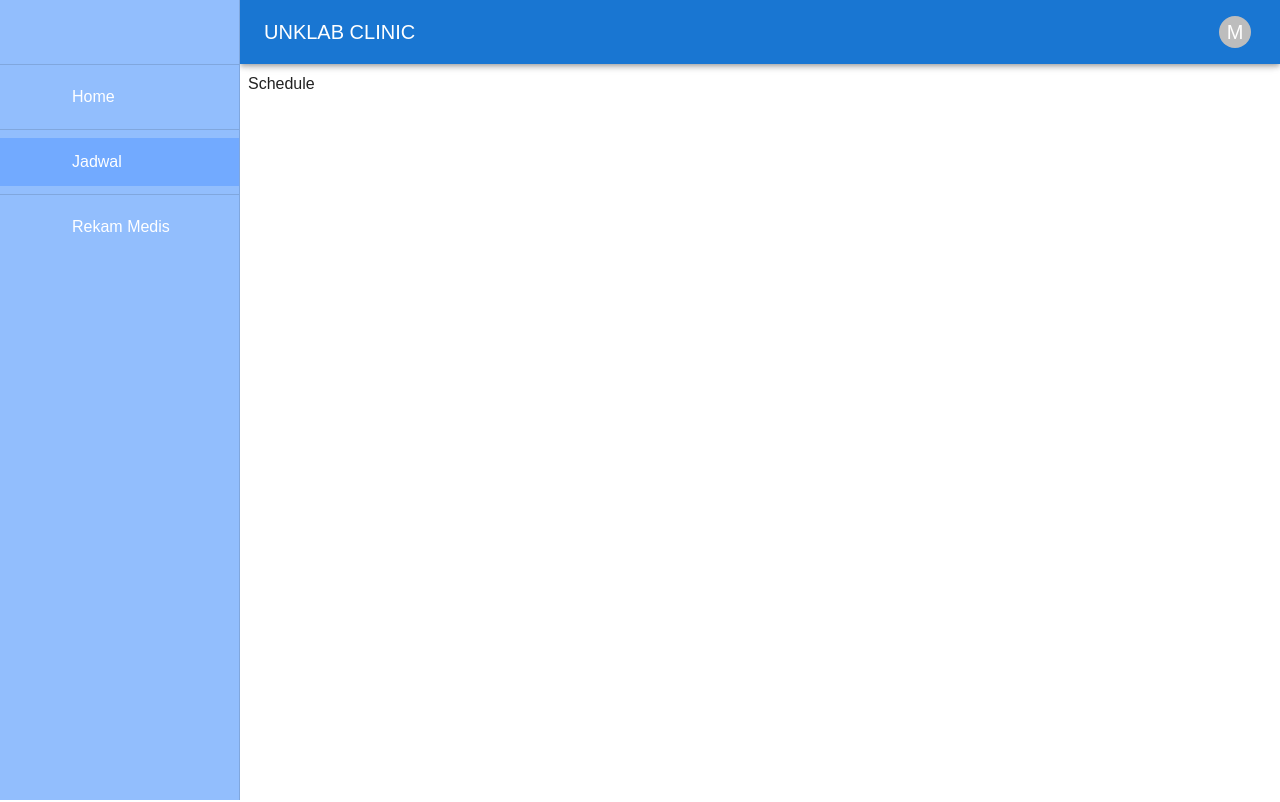
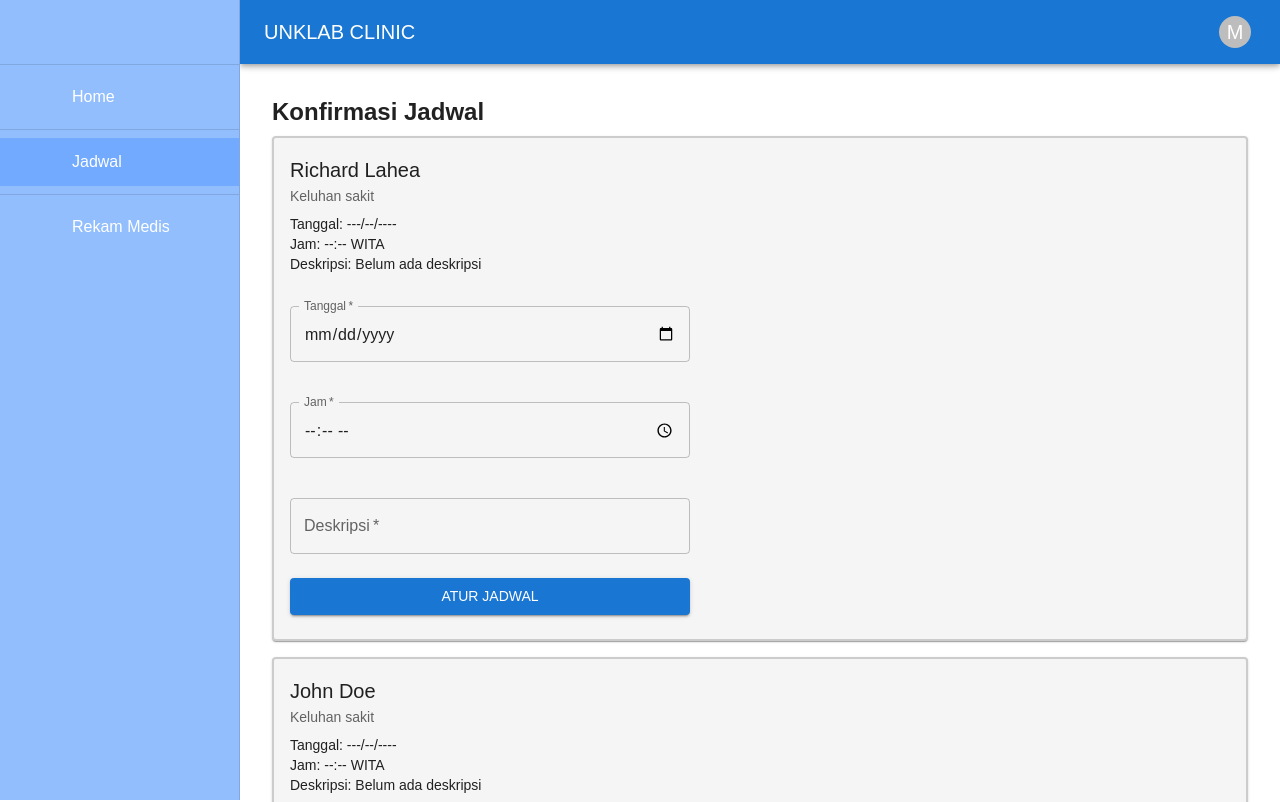
Before and after one commit to arturrr03/uClinic, a React (Vite) app: page /schedule in a window 1280 px wide. Shown: the top 802 px of the page. Built offline with nearby package versions, Linux system fonts and the light colour scheme; some icons are missing.

Commit message:
add fitur n profile

```diff
--- a/src/src/pages/Home.jsx
+++ b/src/src/pages/Home.jsx
@@ -7,7 +7,7 @@ const Home = () => {
         fontFamily: "Arial, sans-serif",
         display: "flex",
         flexDirection: "column",
-        minHeight: "100vh", // Pastikan tinggi minimum adalah 100% dari viewport
+        minHeight: "100vh",
         background: "linear-gradient(to bottom, #e6f7ff, #ffffff)",
       }}
     >
@@ -30,7 +30,7 @@ const Home = () => {
 
       <main
         style={{
-          flex: 1, // Membuat konten utama fleksibel untuk mengisi ruang yang tersedia
+          flex: 1,
           padding: "20px",
           textAlign: "center",
         }}
--- a/src/src/pages/Medic.tsx
+++ b/src/src/pages/Medic.tsx
@@ -7,26 +7,27 @@ import {
   CardContent,
   TextField,
 } from "@mui/material";
-import VisibilityIcon from "@mui/icons-material/Visibility";
-import AddIcon from "@mui/icons-material/Add";
 
-interface RekamMedisItemProps {
-  nama: string;
-  keluhanList: string[];
-  onLihatClick?: () => void;
-  onTambahClick?: () => void;
+interface Patient {
+  id: number;
+  name: string;
+  complaint: string;
+  hasMedicalRecord: boolean;
+  medicalRecord: {
+    gender: string;
+    age: number;
+    description: string;
+  } | null;
 }
 
-const RekamMedisItem: React.FC<RekamMedisItemProps> = ({
-  nama,
-  keluhanList,
-  onLihatClick,
-  onTambahClick,
-}) => (
+const PatientCard: React.FC<{
+  patient: Patient;
+  onEdit: (patient: Patient) => void;
+}> = ({ patient, onEdit }) => (
   <Card
     sx={{
       mb: 2,
-      backgroundColor: keluhanList.length === 0 ? "#ffe0b2" : "#f5f5f5",
+      backgroundColor: patient.hasMedicalRecord ? "#f5f5f5" : "#ffcccc",
     }}
   >
     <CardContent
@@ -37,95 +38,141 @@ const RekamMedisItem: React.FC<RekamMedisItemProps> = ({
       }}
     >
       <Box>
-        <Typography variant="h6">{nama}</Typography>
+        <Typography variant="h6">{patient.name}</Typography>
         <Typography variant="body2" color="text.secondary">
-          {keluhanList.length === 0
-            ? "*Belum ada rekam medis"
-            : keluhanList.join(", ")}
+          {patient.complaint}
         </Typography>
-      </Box>
-      <Box>
-        {keluhanList.length === 0 ? (
-          <Button
-            variant="contained"
-            color="primary"
-            startIcon={<AddIcon />}
-            size="small"
-            onClick={onTambahClick}
-          >
-            Tambahkan
-          </Button>
-        ) : (
-          <Button
-            variant="outlined"
-            color="primary"
-            startIcon={<VisibilityIcon />}
-            size="small"
-            onClick={onLihatClick}
-          >
-            Lihat
-          </Button>
+        {!patient.hasMedicalRecord && (
+          <Typography variant="body2" color="error">
+            *Belum ada rekam medis
+          </Typography>
         )}
       </Box>
+      <Button
+        variant={patient.hasMedicalRecord ? "outlined" : "contained"}
+        color={patient.hasMedicalRecord ? "primary" : "success"}
+        onClick={() => onEdit(patient)}
+      >
+        {patient.hasMedicalRecord ? "Lihat/Edit" : "Tambahkan"}
+      </Button>
     </CardContent>
   </Card>
 );
 
-const RekamMedisPage: React.FC = () => {
-  const [showForm, setShowForm] = useState(false);
-  const [formNama, setFormNama] = useState("");
-  const [rekamMedisData, setRekamMedisData] = useState([
-    { nama: "Richard Lahea", keluhanList: ["Sakit kepala", "Demam"] },
-    { nama: "Richard Lahea", keluhanList: ["Batuk"] },
-    { nama: "Richard Lahea", keluhanList: ["Pilek"] },
-    { nama: "John Doe", keluhanList: [] },
+const MedicalRecordForm: React.FC<{
+  patient: Patient;
+  onSave: (
+    id: number,
+    gender: string,
+    age: number,
+    description: string
+  ) => void;
+  onCancel: () => void;
+}> = ({ patient, onSave, onCancel }) => {
+  const [gender, setGender] = useState(patient.medicalRecord?.gender || "");
+  const [age, setAge] = useState(patient.medicalRecord?.age || 0);
+  const [description, setDescription] = useState(
+    patient.medicalRecord?.description || ""
+  );
+
+  const handleSubmit = (e: React.FormEvent) => {
+    e.preventDefault();
+    onSave(patient.id, gender, age, description);
+  };
+
+  return (
+    <Card sx={{ mt: 2, p: 3 }}>
+      <Typography variant="h6" gutterBottom>
+        {patient.hasMedicalRecord
+          ? `Edit Rekam Medis - ${patient.name}`
+          : `Tambah Rekam Medis - ${patient.name}`}
+      </Typography>
+      <Box component="form" onSubmit={handleSubmit}>
+        <TextField
+          label="Gender"
+          fullWidth
+          margin="normal"
+          value={gender}
+          onChange={(e) => setGender(e.target.value)}
+          required
+        />
+        <TextField
+          label="Umur"
+          type="number"
+          fullWidth
+          margin="normal"
+          value={age}
+          onChange={(e) => setAge(Number(e.target.value))}
+          required
+        />
+        <TextField
+          label="Deskripsi"
+          fullWidth
+          margin="normal"
+          value={description}
+          onChange={(e) => setDescription(e.target.value)}
+          required
+        />
+        <Box sx={{ display: "flex", justifyContent: "flex-end", mt: 2 }}>
+          <Button
+            variant="outlined"
+            color="secondary"
+            onClick={onCancel}
+            sx={{ mr: 2 }}
+          >
+            Batal
+          </Button>
+          <Button type="submit" variant="contained" color="primary">
+            Simpan
+          </Button>
+        </Box>
+      </Box>
+    </Card>
+  );
+};
+
+const Medic: React.FC = () => {
+  const [patients, setPatients] = useState<Patient[]>([
+    {
+      id: 1,
+      name: "Richard Lahea",
+      complaint: "Keluhan sakit",
+      hasMedicalRecord: true,
+      medicalRecord: {
+        gender: "Male",
+        age: 30,
+        description: "Sakit kepala berkepanjangan",
+      },
+    },
+    {
+      id: 2,
+      name: "John Doe",
+      complaint: "Keluhan sakit",
+      hasMedicalRecord: false,
+      medicalRecord: null,
+    },
   ]);
 
-  const [formData, setFormData] = useState({
-    nama: "",
-    gender: "",
-    umur: "",
-    keluhan: "",
-  });
+  const [selectedPatient, setSelectedPatient] = useState<Patient | null>(null);
 
-  const handleLihatClick = (nama: string) => {
-    const data = rekamMedisData.find((item) => item.nama === nama);
-    if (data) {
-      setFormNama(nama);
-      setFormData({
-        nama: nama,
-        gender: "",
-        umur: "",
-        keluhan: data.keluhanList.join(", "),
-      });
-      setShowForm(true);
-    }
-  };
-
-  const handleFormSubmit = () => {
-    if (formNama) {
-      const updatedData = rekamMedisData.map((item) => {
-        if (item.nama === formNama) {
-          return {
-            ...item,
-            keluhanList: [...item.keluhanList, formData.keluhan],
-          };
-        }
-        return item;
-      });
-      setRekamMedisData(updatedData);
-    } else {
-      setRekamMedisData([
-        ...rekamMedisData,
-        {
-          nama: formData.nama,
-          keluhanList: [formData.keluhan],
-        },
-      ]);
-    }
-    setShowForm(false);
-    setFormData({ nama: "", gender: "", umur: "", keluhan: "" });
-    setFormNama("");
+  const handleSaveRecord = (
+    id: number,
+    gender: string,
+    age: number,
+    description: string
+  ) => {
+    setPatients((prev) =>
+      prev.map((patient) =>
+        patient.id === id
+          ? {
+              ...patient,
+              hasMedicalRecord: true,
+              medicalRecord: { gender, age, description },
+            }
+          : patient
+      )
+    );
+    setSelectedPatient(null);
   };
 
   return (
@@ -133,64 +180,19 @@ const RekamMedisPage: React.FC = () => {
       <Typography variant="h5" gutterBottom sx={{ fontWeight: "bold" }}>
         Rekam Medis
       </Typography>
-      {showForm ? (
-        <Card sx={{ mt: 2, p: 3 }}>
-          <Typography variant="h6" gutterBottom>
-            Formulir Rekam Medis - {formNama || formData.nama}
-          </Typography>
-          <TextField
-            label="Nama"
-            fullWidth
-            margin="normal"
-            value={formData.nama}
-            onChange={(e) => setFormData({ ...formData, nama: e.target.value })}
-          />
-          <TextField
-            label="Gender"
-            fullWidth
-            margin="normal"
-            value={formData.gender}
-            onChange={(e) =>
-              setFormData({ ...formData, gender: e.target.value })
-            }
-          />
-          <TextField
-            label="Umur"
-            fullWidth
-            margin="normal"
-            value={formData.umur}
-            onChange={(e) => setFormData({ ...formData, umur: e.target.value })}
-          />
-          <TextField
-            label="Keluhan"
-            fullWidth
-            margin="normal"
-            value={formData.keluhan}
-            onChange={(e) =>
-              setFormData({ ...formData, keluhan: e.target.value })
-            }
-          />
-          <Box sx={{ display: "flex", justifyContent: "flex-end", mt: 2 }}>
-            <Button
-              variant="contained"
-              color="primary"
-              onClick={handleFormSubmit}
-            >
-              Tambahkan
-            </Button>
-          </Box>
-        </Card>
+      {selectedPatient ? (
+        <MedicalRecordForm
+          patient={selectedPatient}
+          onSave={handleSaveRecord}
+          onCancel={() => setSelectedPatient(null)}
+        />
       ) : (
         <Box sx={{ mt: 2 }}>
-          {rekamMedisData.map((item, index) => (
-            <RekamMedisItem
-              key={index}
-              {...item}
-              onLihatClick={() => handleLihatClick(item.nama)}
-              onTambahClick={() => {
-                setFormNama(item.nama);
-                setShowForm(true);
-              }}
+          {patients.map((patient) => (
+            <PatientCard
+              key={patient.id}
+              patient={patient}
+              onEdit={setSelectedPatient}
             />
           ))}
         </Box>
@@ -199,4 +201,4 @@ const RekamMedisPage: React.FC = () => {
   );
 };
 
-export default RekamMedisPage;
+export default Medic;
--- a/src/src/pages/Profile.tsx
+++ b/src/src/pages/Profile.tsx
@@ -1,11 +1,94 @@
-import React from 'react'
+import React from "react";
+import {
+  Box,
+  Typography,
+  Avatar,
+  Button,
+  Card,
+  CardContent,
+  Divider,
+} from "@mui/material";
 
 const Profile = () => {
+  const user = {
+    name: "Richard Lahea",
+    email: "richard.lahea@example.com",
+    phone: "+62 812-3456-7890",
+    address: "Jl. Universitas Klabat No. 1, Airmadidi, Sulawesi Utara",
+    avatar: "https://via.placeholder.com/150", // URL gambar avatar
+  };
+
   return (
-    <div>
-     Profile
-    </div>
-  )
-}
+    <Box
+      sx={{
+        p: 3,
+        display: "flex",
+        justifyContent: "center",
+        alignItems: "center",
+        minHeight: "100vh",
+        backgroundColor: "#f5f5f5",
+      }}
+    >
+      <Card
+        sx={{
+          maxWidth: 500,
+          width: "100%",
+          boxShadow: "0 4px 12px rgba(0, 0, 0, 0.1)",
+          borderRadius: "12px",
+        }}
+      >
+        <CardContent>
+          <Box
+            sx={{
+              display: "flex",
+              flexDirection: "column",
+              alignItems: "center",
+              textAlign: "center",
+              mb: 3,
+            }}
+          >
+            <Avatar
+              src={user.avatar}
+              alt={user.name}
+              sx={{ width: 100, height: 100, mb: 2 }}
+            />
+            <Typography variant="h5" sx={{ fontWeight: "bold" }}>
+              {user.name}
+            </Typography>
+            <Typography variant="body2" color="text.secondary">
+              {user.email}
+            </Typography>
+          </Box>
+          <Divider sx={{ my: 2 }} />
+          <Box sx={{ mb: 2 }}>
+            <Typography variant="body1" sx={{ fontWeight: "bold" }}>
+              Nomor Telepon:
+            </Typography>
+            <Typography variant="body2" color="text.secondary">
+              {user.phone}
+            </Typography>
+          </Box>
+          <Box sx={{ mb: 2 }}>
+            <Typography variant="body1" sx={{ fontWeight: "bold" }}>
+              Alamat:
+            </Typography>
+            <Typography variant="body2" color="text.secondary">
+              {user.address}
+            </Typography>
+          </Box>
+          <Divider sx={{ my: 2 }} />
+          <Box sx={{ display: "flex", justifyContent: "center", gap: 2 }}>
+            <Button variant="contained" color="primary">
+              Edit Profil
+            </Button>
+            <Button variant="outlined" color="error">
+              Logout
+            </Button>
+          </Box>
+        </CardContent>
+      </Card>
+    </Box>
+  );
+};
 
 export default Profile;
--- a/src/src/pages/Schedule.tsx
+++ b/src/src/pages/Schedule.tsx
@@ -1,7 +1,171 @@
 import React, { useState } from "react";
+import {
+  Box,
+  Typography,
+  Button,
+  Card,
+  CardContent,
+  TextField,
+} from "@mui/material";
 
-const Schedule = () => {
-  return <div>Schedule</div>;
+interface Appointment {
+  id: number;
+  name: string;
+  complaint: string;
+  time: string;
+  date: string;
+  description: string;
+  status: string;
+}
+
+const Schedule: React.FC = () => {
+  const [appointments, setAppointments] = useState<Appointment[]>([
+    {
+      id: 1,
+      name: "Richard Lahea",
+      complaint: "Keluhan sakit",
+      time: "--:-- WITA",
+      date: "---/--/----",
+      description: "",
+      status: "pending",
+    },
+    {
+      id: 2,
+      name: "John Doe",
+      complaint: "Keluhan sakit",
+      time: "--:-- WITA",
+      date: "---/--/----",
+      description: "",
+      status: "pending",
+    },
+    {
+      id: 3,
+      name: "Jane Smith",
+      complaint: "Keluhan sakit",
+      time: "--:-- WITA",
+      date: "---/--/----",
+      description: "",
+      status: "pending",
+    },
+  ]);
+
+  const handleSchedule = (
+    id: number,
+    date: string,
+    time: string,
+    description: string
+  ) => {
+    setAppointments((prev) =>
+      prev.map((appointment) =>
+        appointment.id === id
+          ? { ...appointment, status: "scheduled", date, time, description }
+          : appointment
+      )
+    );
+  };
+
+  return (
+    <Box sx={{ p: 3 }}>
+      <Typography variant="h5" gutterBottom sx={{ fontWeight: "bold" }}>
+        Konfirmasi Jadwal
+      </Typography>
+      <Box>
+        {appointments.map((appointment) => (
+          <Card
+            key={appointment.id}
+            sx={{
+              mb: 2,
+              border:
+                appointment.status === "scheduled"
+                  ? "2px solid green"
+                  : "2px solid #ccc",
+              backgroundColor:
+                appointment.status === "scheduled" ? "#b2f5b2" : "#f5f5f5",
+            }}
+          >
+            <CardContent>
+              <Typography variant="h6">{appointment.name}</Typography>
+              <Typography variant="body2" color="text.secondary">
+                {appointment.complaint}
+              </Typography>
+              <Typography variant="body2" sx={{ mt: 1 }}>
+                Tanggal: {appointment.date}
+              </Typography>
+              <Typography variant="body2">Jam: {appointment.time}</Typography>
+              <Typography variant="body2">
+                Deskripsi: {appointment.description || "Belum ada deskripsi"}
+              </Typography>
+              {appointment.status === "pending" ? (
+                <Box
+                  component="form"
+                  onSubmit={(e: React.FormEvent<HTMLFormElement>) => {
+                    e.preventDefault();
+                    const formData = new FormData(e.currentTarget);
+                    const date = formData.get("date") as string;
+                    const time = formData.get("time") as string;
+                    const description = formData.get("description") as string;
+                    handleSchedule(appointment.id, date, time, description);
+                  }}
+                  sx={{
+                    mt: 2,
+                    display: "flex",
+                    flexDirection: "column",
+                    gap: 2,
+                    maxWidth: "400px", // Membatasi lebar form
+                  }}
+                >
+                  <TextField
+                    name="date"
+                    type="date"
+                    required
+                    margin="normal"
+                    label="Tanggal"
+                    InputLabelProps={{
+                      shrink: true,
+                    }}
+                  />
+                  <TextField
+                    name="time"
+                    type="time"
+                    required
+                    margin="normal"
+                    label="Jam"
+                    InputLabelProps={{
+                      shrink: true,
+                    }}
+                  />
+                  <TextField
+                    name="description"
+                    type="text"
+                    required
+                    margin="normal"
+                    label="Deskripsi"
+                  />
+                  <Button type="submit" variant="contained" color="primary">
+                    Atur Jadwal
+                  </Button>
+                </Box>
+              ) : (
+                <Typography
+                  variant="body2"
+                  sx={{
+                    mt: 2,
+                    p: 1,
+                    backgroundColor: "#6c757d",
+                    color: "#fff",
+                    borderRadius: "4px",
+                    textAlign: "center",
+                  }}
+                >
+                  Terjadwal
+                </Typography>
+              )}
+            </CardContent>
+          </Card>
+        ))}
+      </Box>
+    </Box>
+  );
 };
 
 export default Schedule;
```
